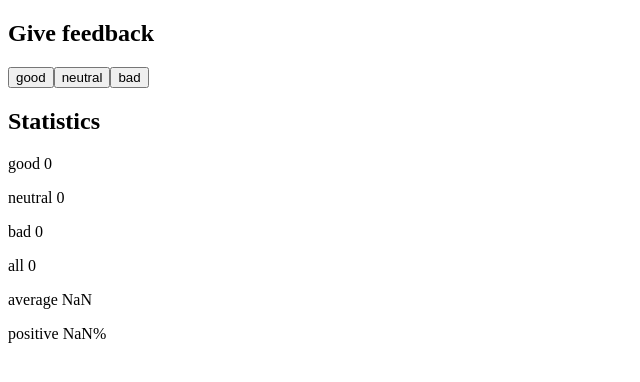
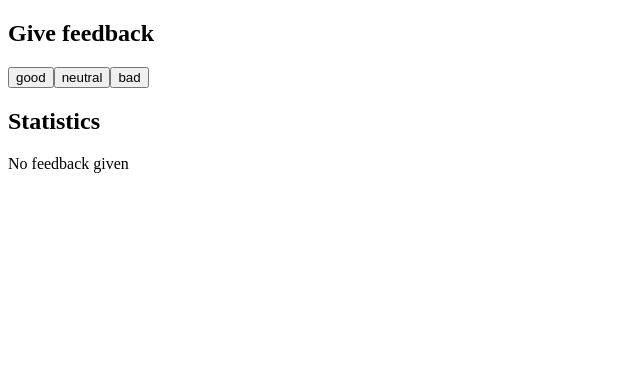
Before and after one commit to giovanniarandaa/fullstackopen, a React (Vite) app in the folder part1/: page / in a window 1280 px wide. Shown: the top 382 px of the page, without its empty margins (0-640 px from the left). Built offline with nearby package versions, Linux system fonts and the light colour scheme.

Commit message:
1.9: unicafe paso 4

```diff
--- a/part1/src/App.jsx
+++ b/part1/src/App.jsx
@@ -1,29 +1,49 @@
 import { useState } from "react";
 
+const Statistics = ({ good, neutral, bad }) => {
+  const total = good + neutral + bad;
+  const average = (good - bad) / total;
+  const positive = (good / total) * 100;
+
+  return (
+    <>
+      <h2>Statistics</h2>
+      {good === 0 && neutral === 0 && bad === 0 ? (
+        <p>No feedback given</p>
+      ) : (
+        <>
+          <p>good {good}</p>
+          <p>neutral {neutral}</p>
+          <p>bad {bad}</p>
+          <p>all {total}</p>
+          <p>average {average}</p>
+          <p>positive {positive}%</p>
+        </>
+      )}
+    </>
+  );
+};
+
 function App() {
-  const [good, setGood] = useState(0)
-  const [neutral, setNeutral] = useState(0)
-  const [bad, setBad] = useState(0)
-
-  const total = good + neutral + bad
-  const average = (good - bad) / total
-  const positive = (good / total) * 100
+  const [good, setGood] = useState(0);
+  const [neutral, setNeutral] = useState(0);
+  const [bad, setBad] = useState(0);
 
   return (
     <div>
       <h2>Give feedback</h2>
-      <button type="button" onClick={() => setGood(p => p + 1)}>good</button>
-      <button type="button" onClick={() => setNeutral(p => p + 1)}>neutral</button>
-      <button type="button" onClick={() => setBad(p => p + 1)}>bad</button>
-      <h2>Statistics</h2>
-      <p>good {good}</p>
-      <p>neutral {neutral}</p>
-      <p>bad {bad}</p>
-      <p>all {total}</p>
-      <p>average {average}</p>
-      <p>positive {positive}%</p>
+      <button type="button" onClick={() => setGood((p) => p + 1)}>
+        good
+      </button>
+      <button type="button" onClick={() => setNeutral((p) => p + 1)}>
+        neutral
+      </button>
+      <button type="button" onClick={() => setBad((p) => p + 1)}>
+        bad
+      </button>
+      <Statistics good={good} neutral={neutral} bad={bad} />
     </div>
-  )
+  );
 }
 
 export default App;
```
